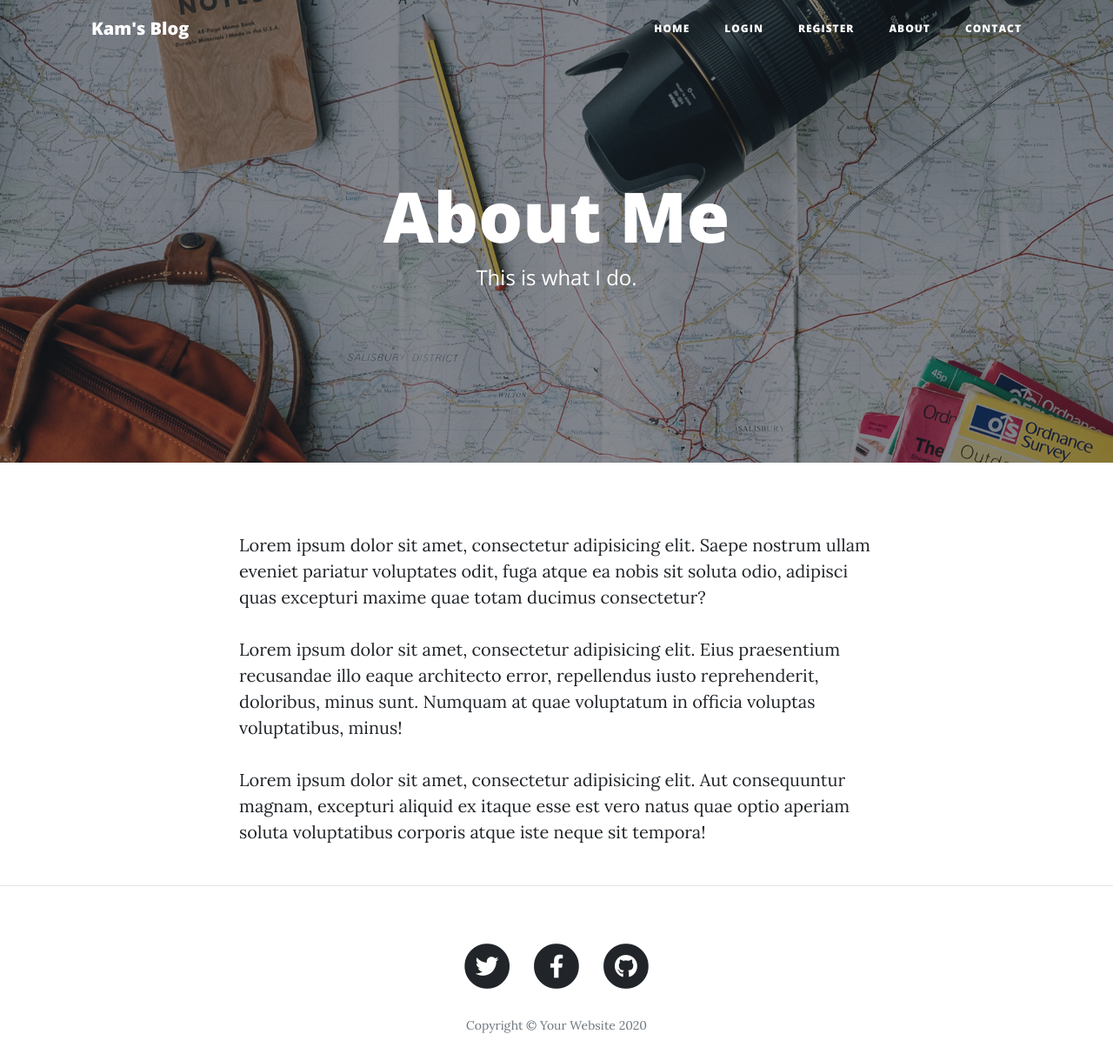
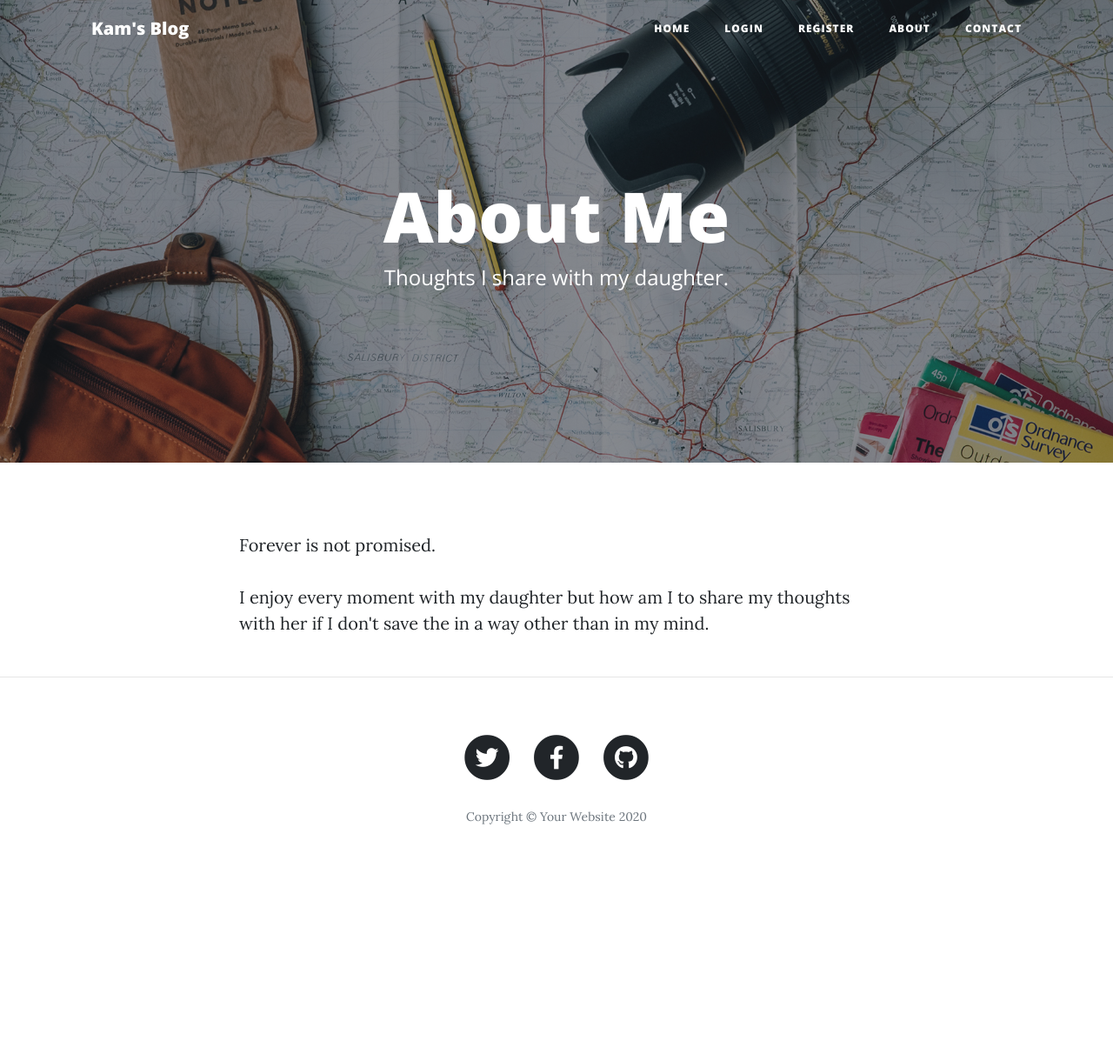
Before and after one commit to TRL242/kam-blog, a Flask app: page /about in a window 1280 px wide. Shown: the top 1212 px of the page at 87% size. After the commit the page ends 948 px from the top, so only its background shows below. Run offline with Flask 2, Linux system fonts and the light colour scheme; some libraries are stand-ins or nearby versions.

Commit message:
About page update

```diff
--- a/templates/about.html
+++ b/templates/about.html
@@ -8,7 +8,7 @@
         <div class="col-lg-8 col-md-10 mx-auto">
           <div class="page-heading">
             <h1>About Me</h1>
-            <span class="subheading">This is what I do.</span>
+            <span class="subheading">Thoughts I share with my daughter.</span>
           </div>
         </div>
       </div>
@@ -19,9 +19,8 @@
   <div class="container">
     <div class="row">
       <div class="col-lg-8 col-md-10 mx-auto">
-        <p>Lorem ipsum dolor sit amet, consectetur adipisicing elit. Saepe nostrum ullam eveniet pariatur voluptates odit, fuga atque ea nobis sit soluta odio, adipisci quas excepturi maxime quae totam ducimus consectetur?</p>
-        <p>Lorem ipsum dolor sit amet, consectetur adipisicing elit. Eius praesentium recusandae illo eaque architecto error, repellendus iusto reprehenderit, doloribus, minus sunt. Numquam at quae voluptatum in officia voluptas voluptatibus, minus!</p>
-        <p>Lorem ipsum dolor sit amet, consectetur adipisicing elit. Aut consequuntur magnam, excepturi aliquid ex itaque esse est vero natus quae optio aperiam soluta voluptatibus corporis atque iste neque sit tempora!</p>
+        <p>Forever is not promised. </p>
+        <p>I enjoy every moment with my daughter but how am I to share my thoughts with her if I don't save the in a way other than in my mind.</p>
       </div>
     </div>
   </div>
```
